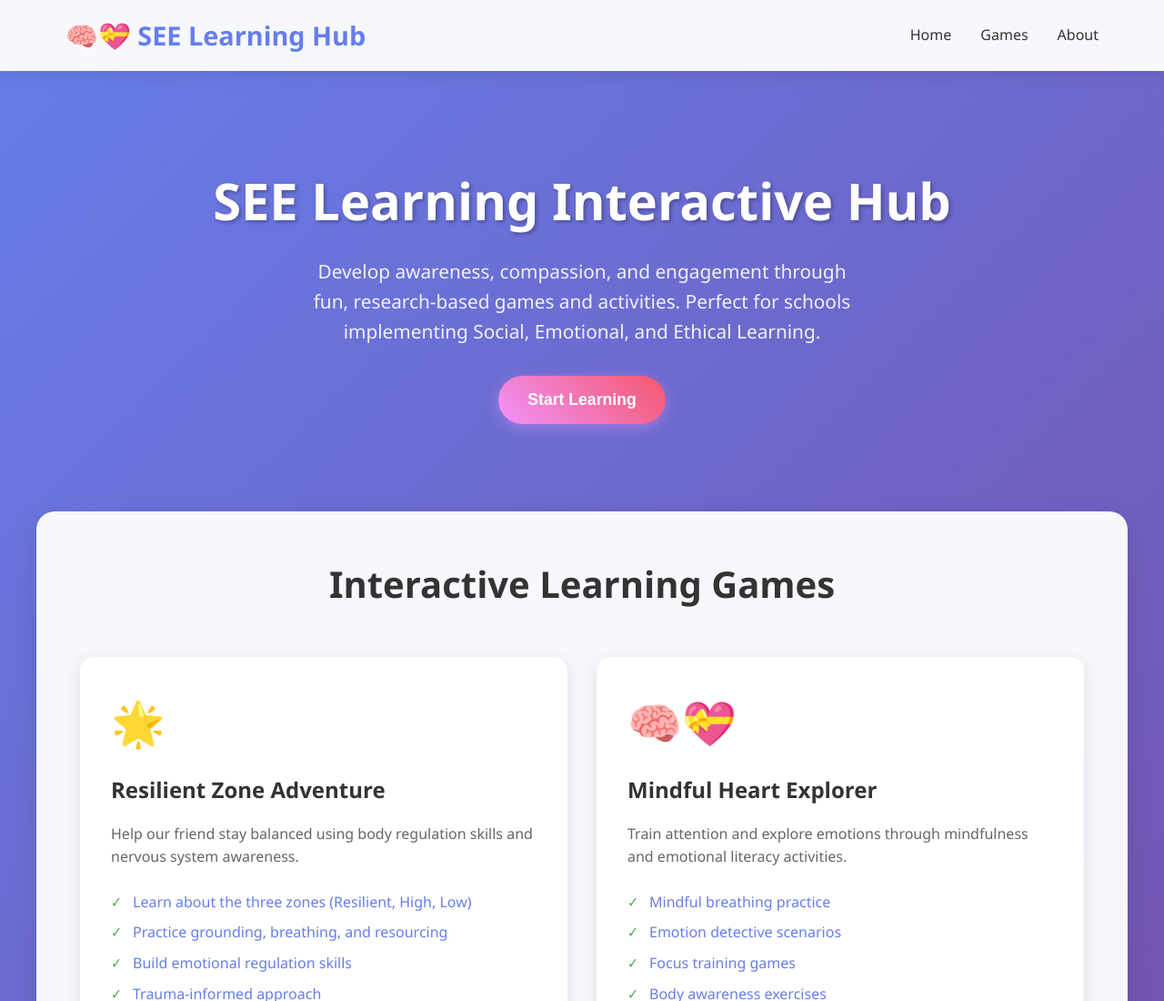
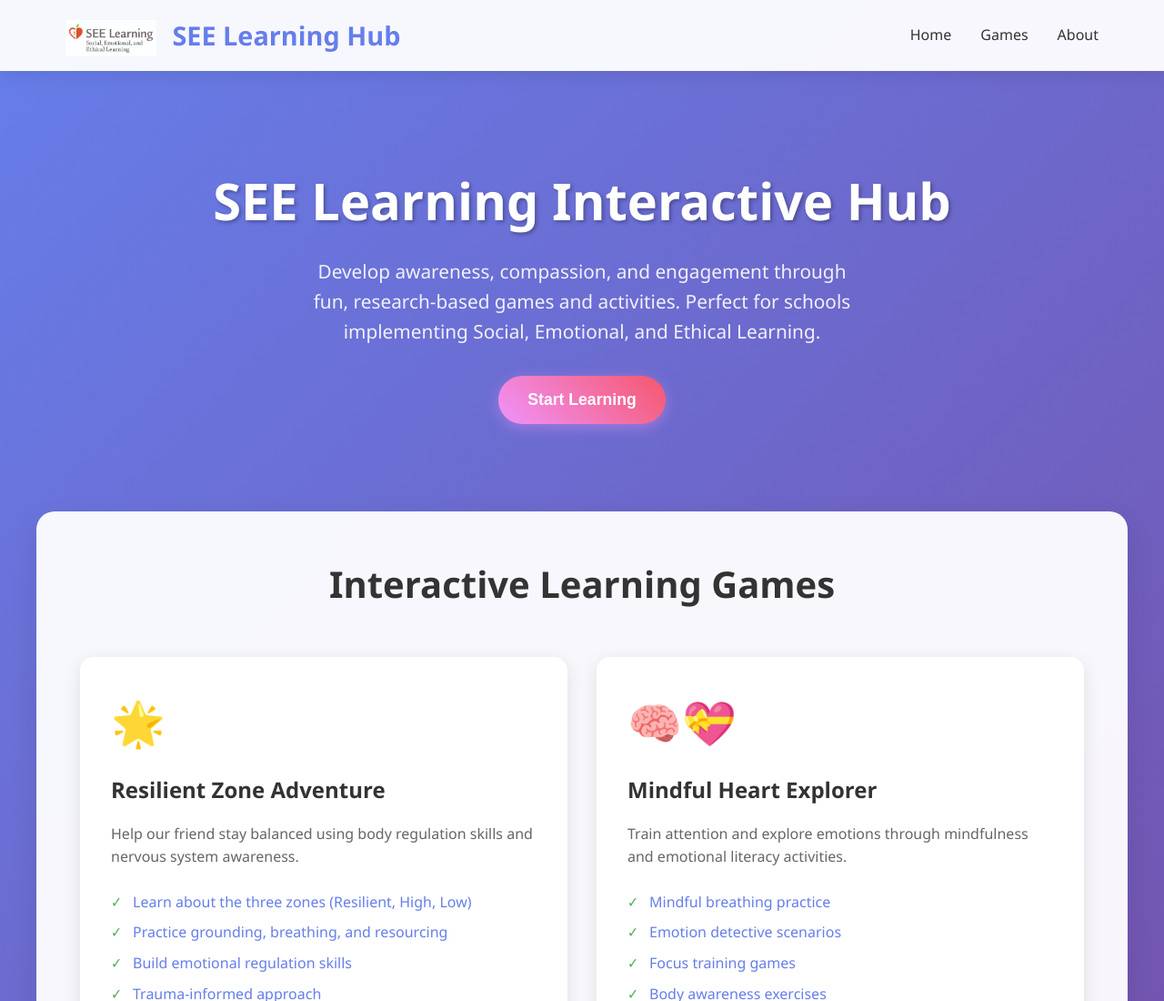
Before and after one commit to jhamtse/seelearning-hub, a plain HTML site: page index.html in a window 1280 px wide. Shown: the top 1100 px of the page at 91% size. Drawn offline with Linux system fonts and the light colour scheme.

Commit message:
Update index.html

```diff
--- a/index.html
+++ b/index.html
@@ -469,7 +469,10 @@
     <!-- Header -->
     <header class="header">
         <div class="nav-container">
-            <a href="#" class="logo" onclick="showHome()">🧠💝 SEE Learning Hub</a>
+            <a href="#" class="logo" onclick="showHome()">
+    <img src="logo.jpg" alt="School Logo" style="height: 40px; vertical-align: middle; margin-right: 10px;">
+    SEE Learning Hub
+</a>
             <nav class="nav-menu">
                 <li><a href="#" onclick="showHome()">Home</a></li>
                 <li><a href="#games">Games</a></li>
```
